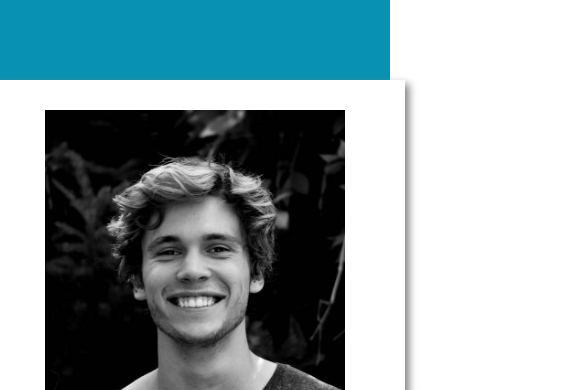
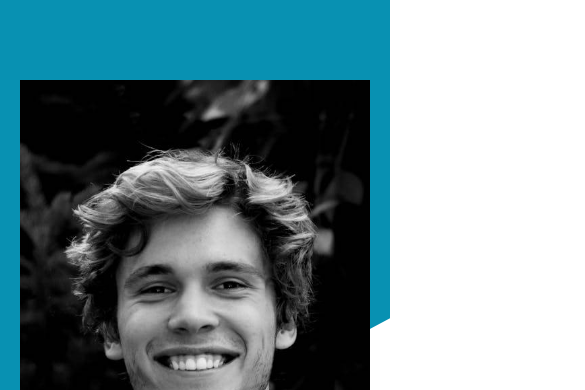
Before and after one commit to srj-17/homepage, a plain HTML site: page index.html in a window 390 px wide. Shown: the top 390 px of the page, 585 px wide, since content can reach past the window. Drawn offline with Linux system fonts and the light colour scheme; a web font is replaced by a local one.

Commit message:
feat: Add responsiveness for mobile, complete header design

```diff
--- a/style.css
+++ b/style.css
@@ -19,12 +19,15 @@
 }
 
 .diagonal-box {
+    --diag-box-translate: 50vh;
+    --diag-box-skew: 14deg;
     position: absolute;
     isolation: isolate;
     width: 100vw;
     height: 100vh;
     background: var(--primary);
-    transform: translateY(-40vh) skewY(-18deg);
+    transform: translateY(calc(var(--diag-box-translate) * -1))
+        skewY(calc(var(--diag-box-skew) * -1));
     z-index: -1;
 }
 
@@ -47,7 +50,7 @@ header {
 }
 
 .about-me img {
-    max-width: 300px;
+    max-width: 350px;
     object-fit: cover;
 }
 
@@ -80,12 +83,42 @@ header {
     gap: 8px;
 }
 
+/* mobile */
+@media (max-width: 699px) {
+    .diagonal-box {
+        --diag-box-skew: 28deg;
+    }
+
+    .container {
+        padding: 40 40;
+    }
+
+    .about-me {
+        background: none;
+        box-shadow: none;
+        padding: 0;
+    }
+
+    .social-links {
+        justify-content: center;
+    }
+
+    img {
+        height: 500px;
+    }
+}
+
 /* for tablets */
-@media (min-width: 700px) and (max-width: 1199px) {
+@media (min-width: 700px) and (max-width: 1050px) {
+    .diagonal-box {
+        --diag-box-skew: 18deg;
+        --diag-box-translate: 70vh;
+    }
+
     .about-me .photo {
         float: left;
         transform-origin: bottom right;
-        transform: translateX(-11%) scale(1.28);
+        transform: translateX(-11%) scale(1.2);
     }
 
     .about-me .content {
@@ -103,7 +136,7 @@ header {
 }
 
 /* use flex for pcs */
-@media (min-width: 1200px) {
+@media (min-width: 1051px) {
     .about-me {
         display: flex;
         gap: 20px;
@@ -130,3 +163,7 @@ svg {
     height: 30px;
     width: 30px;
 }
+
+img {
+    max-width: 200px;
+}
```
